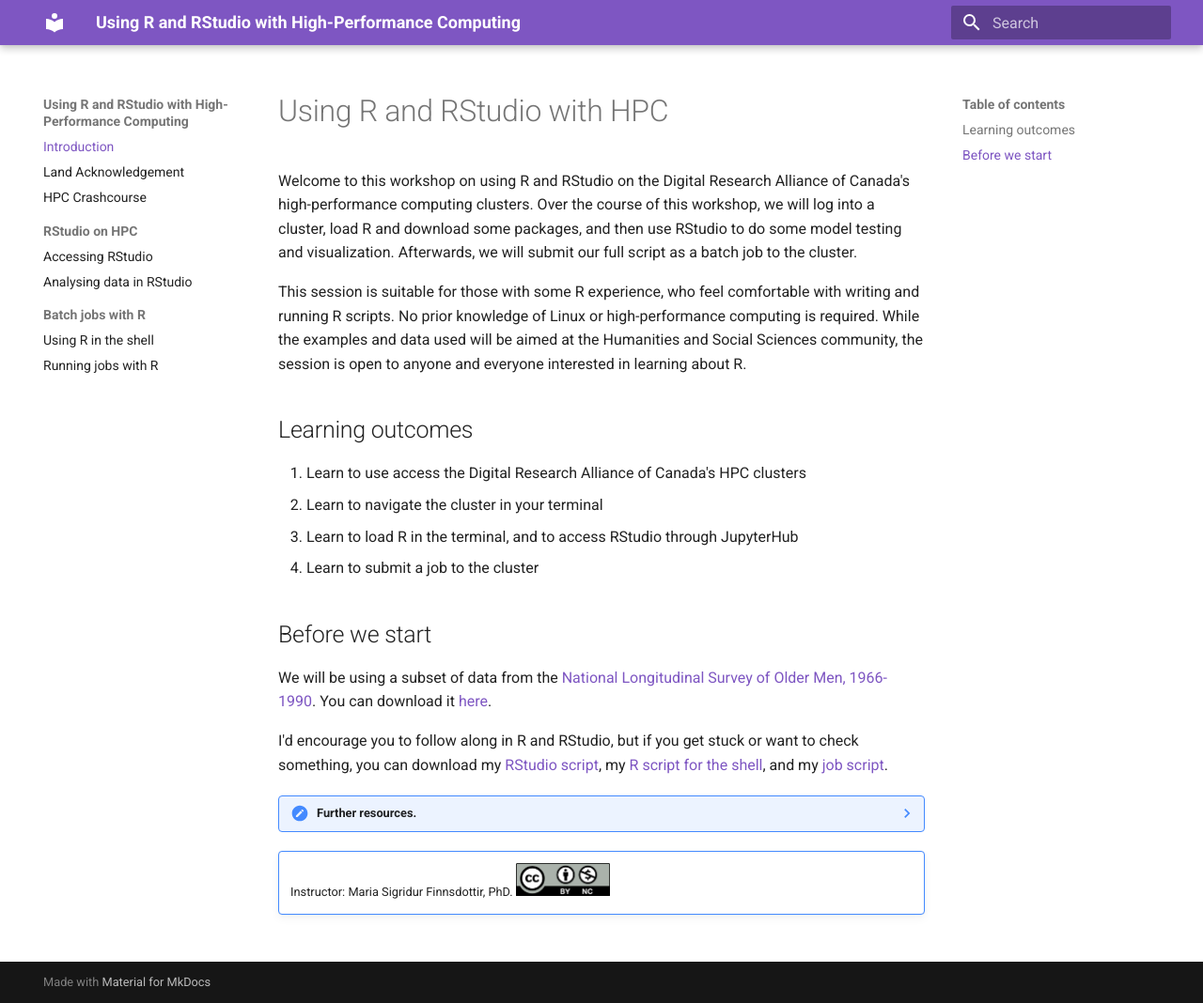
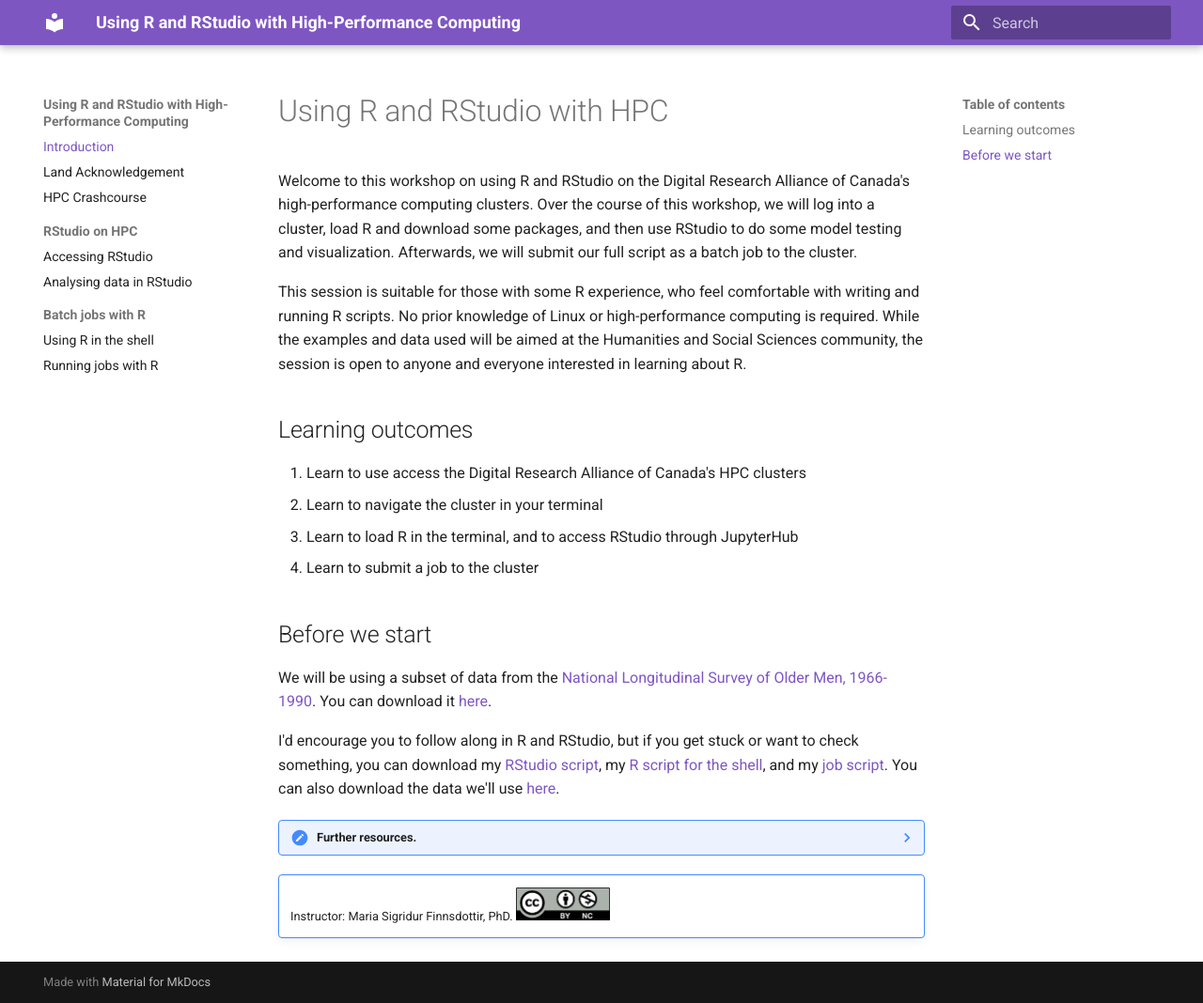
Before and after one commit to finnsdottir/hpc_r_2026, an MkDocs documentation site: the page built from docs/index.md, in a window 1280 px wide and 1068 px high. Shown: the whole window at 94% size. Built offline with MkDocs 1.6.1 and Material for MkDocs 9.7.7, drawn with Linux system fonts in a browser that asks for light colours.

Commit message:
adding a data download option

```diff
--- a/docs/index.md
+++ b/docs/index.md
@@ -15,7 +15,7 @@
 
 We will be using a subset of data from the [National Longitudinal Survey of Older Men, 1966-1990](https://www.nlsinfo.org/content/cohorts/older-and-young-men). You can download it [here](./content/nlsc_data.csv).
 
-I'd encourage you to follow along in R and RStudio, but if you get stuck or want to check something, you can download my [RStudio script](./content/rstudio_script.R), my [R script for the shell](./content/shell_script.R), and my [job script](./content/shell_job.sh).
+I'd encourage you to follow along in R and RStudio, but if you get stuck or want to check something, you can download my [RStudio script](./content/rstudio_script.R), my [R script for the shell](./content/shell_script.R), and my [job script](./content/shell_job.sh). You can also download the data we'll use [here](./content/nlsc_data.csv).
 
 ???note "Further resources."
     - [High-performance research computing in R](https://mint.westdri.ca/r/wb_hpc_slides.html#/title-slide)
```
